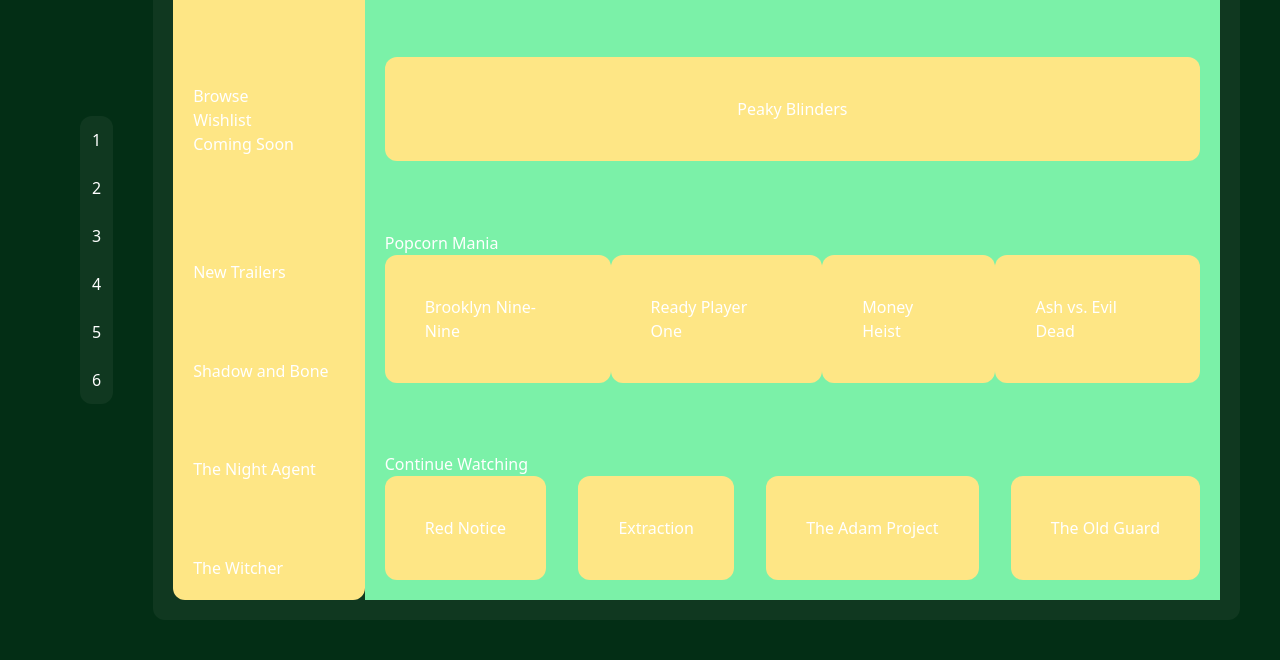
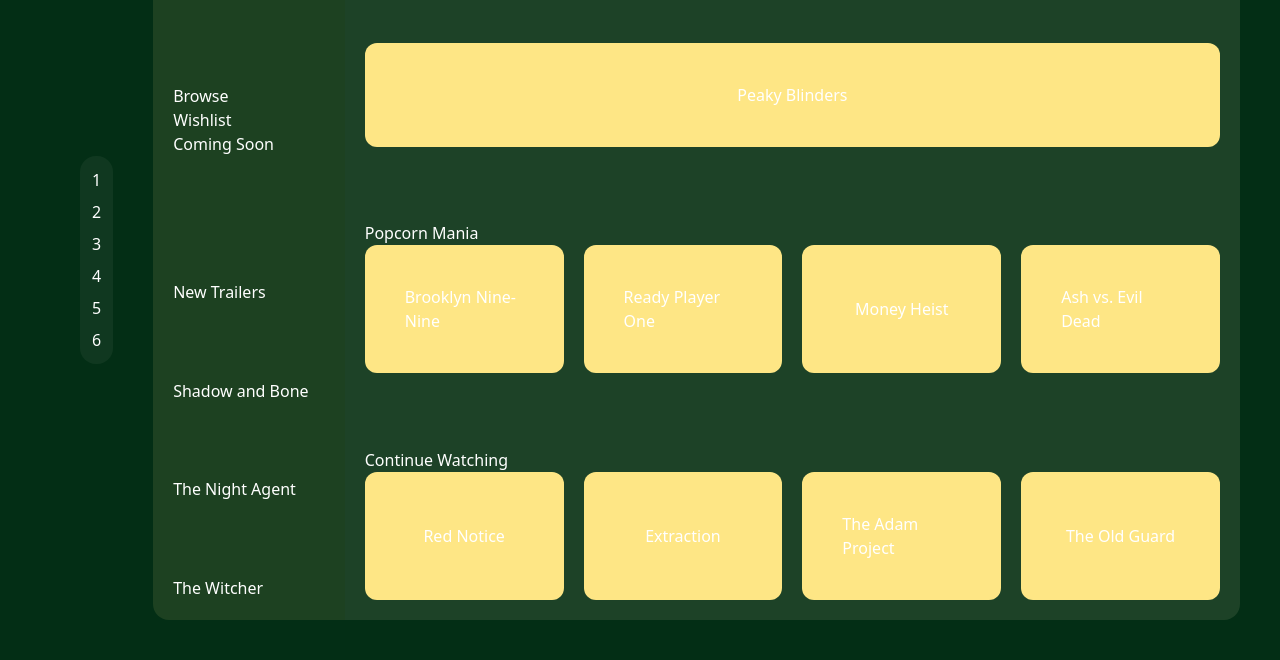
Before and after one commit to LordMamoo/Netflix-Replica, a website: page src/index.html in a window 1280 px wide. Shown: the part 140-800 px from the top of the page. Drawn offline with Linux system fonts and the light colour scheme.

Commit message:
fixed spacing for shows

```diff
--- a/src/index.html
+++ b/src/index.html
@@ -10,7 +10,7 @@
 
     <body class="h-screen w-screen">
         <main class="flex justify-between items-center p-10 h-full w-full bg-green-950 text-white">
-            <nav class="flex flex-col justify-between m-10 p-3 rounded-xl text-white bg-amber-50/5 h-72">
+            <nav class="flex flex-col justify-between m-10 p-3 rounded-2xl text-white bg-amber-50/5 h-52">
                 <a href="index.html">1</a>
                 <a href="index.html">2</a>
                 <a href="index.html">3</a>
@@ -19,8 +19,8 @@
                 <a href="index.html">6</a>
             </nav>
 
-            <section class="flex p-5 rounded-xl w-full h-full bg-amber-50/5">
-                <aside class="flex flex-col justify-between p-5 bg-amber-200 rounded-xl">
+            <section class="flex w-full h-full">
+                <aside class="flex flex-col justify-between p-5 bg-amber-200/10 rounded-l-2xl">
                     <h1 class="text-4xl font-bold text-blue-500">FLEXNIX</h1>
                     <nav class="flex flex-col">
                         <a href="index.html">Browse</a>
@@ -35,7 +35,7 @@
                     </div>
                 </aside>
 
-                <div class="flex flex-col justify-between w-full h-full p-5  bg-green-300">
+                <div class="flex flex-col justify-between w-full h-full p-5 bg-amber-100/10 rounded-r-2xl">
                     <header class="flex justify-between w-full">
                         <div class="flex gap-5">
                             <span>Arrows</span>
@@ -47,38 +47,38 @@
                         </div>
                     </header>
                     <div class="columns-1">
-                        <h3 class="bg-amber-200 rounded-xl flex justify-center items-center p-10">Peaky Blinders</h3>
+                        <h3 class="flex justify-center items-center w-full p-10 bg-amber-200 rounded-xl">Peaky Blinders</h3>
                     </div>
                     <div class="flex flex-col">
                         <h4>Popcorn Mania</h4>
-                        <div class="columns-4 flex justify-between w-full">
-                            <div class="bg-amber-200 rounded-xl flex justify-center items-center p-10">
+                        <div class="columns-4 flex gap-5 justify-between w-full">
+                            <div class="flex justify-center items-center w-full p-10 bg-amber-200 rounded-xl">
                                 <h3>Brooklyn Nine-Nine</h3>
                             </div>
-                            <div class="bg-amber-200 rounded-xl flex justify-center items-center p-10">
+                            <div class="flex justify-center items-center w-full p-10 bg-amber-200 rounded-xl">
                                 <h3>Ready Player One</h3>
                             </div>
-                            <div class="bg-amber-200 rounded-xl flex justify-center items-center p-10">
+                            <div class="flex justify-center items-center w-full p-10 bg-amber-200 rounded-xl">
                                 <h3>Money Heist</h3>
                             </div>
-                            <div class="bg-amber-200 rounded-xl flex justify-center items-center p-10">
+                            <div class="flex justify-center items-center w-full p-10 bg-amber-200 rounded-xl">
                                 <h3>Ash vs. Evil Dead</h3>
                             </div>
                         </div>
                      </div>
                      <div class="flex flex-col">
                         <h4>Continue Watching</h4>
-                        <div class="columns-4 flex justify-between w-full">
-                            <div class="bg-amber-200 rounded-xl flex justify-center items-center p-10">
+                        <div class="columns-4 gap-5 flex justify-between w-full">
+                            <div class="flex justify-center items-center w-full p-10 bg-amber-200 rounded-xl">
                                 <h3>Red Notice</h3>
                             </div>
-                            <div class="bg-amber-200 rounded-xl flex justify-center items-center p-10">
+                            <div class="flex justify-center items-center w-full p-10 bg-amber-200 rounded-xl">
                                 <h3>Extraction</h3>
                             </div>
-                            <div class="bg-amber-200 rounded-xl flex justify-center items-center p-10">
+                            <div class="flex justify-center items-center w-full p-10 bg-amber-200 rounded-xl">
                                 <h3>The Adam Project</h3>
                             </div>
-                            <div class="bg-amber-200 rounded-xl flex justify-center items-center p-10">
+                            <div class=" flex justify-center items-center w-full p-10 bg-amber-200 rounded-xl">
                                 <h3>The Old Guard</h3>
                             </div>
                         </div>
```
Also changed, not shown: src/output.css.
